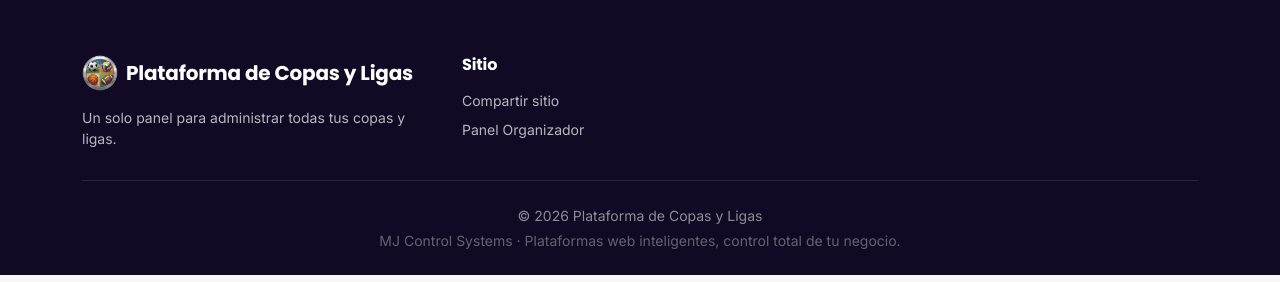
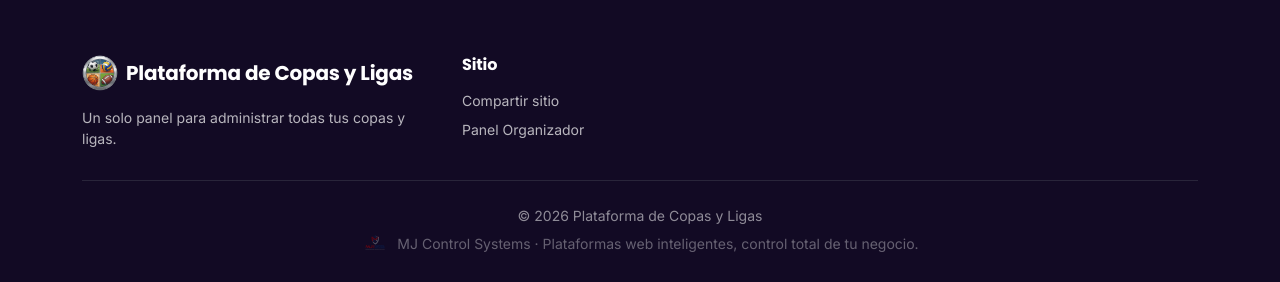
Before and after one commit to sagastumejosue71-oss/basketball_app, a PHP site: page / in a window 1280 px wide. Shown: the part 1185-1467 px from the top of the page. Run offline with PHP 8.4, Linux system fonts and the light colour scheme; some libraries are stand-ins or nearby versions.

Commit message:
Agregar logo de MJ Control Systems al footer del sitio

```diff
--- a/includes/layout_bottom.php
+++ b/includes/layout_bottom.php
@@ -50,7 +50,10 @@
         </div>
         <hr class="border-secondary opacity-25 my-4">
         <p class="small text-center mb-1 opacity-75">© <?= date('Y') ?> <?= e($torneo['nombre'] ?? 'Plataforma de Copas y Ligas') ?><?= $torneo ? ' · ' . e($torneo['subtitulo']) : '' ?></p>
-        <p class="small text-center mb-0 opacity-50">MJ Control Systems · Plataformas web inteligentes, control total de tu negocio.</p>
+        <div class="d-flex align-items-center justify-content-center gap-2 opacity-50">
+            <img src="<?= url('assets/img/logo-empresa.png') ?>" alt="MJ Control Systems" height="28" width="28" style="object-fit:contain;">
+            <p class="small mb-0">MJ Control Systems · Plataformas web inteligentes, control total de tu negocio.</p>
+        </div>
     </div>
 </footer>
 
```
Also changed, not shown: assets/img/logo-empresa.png (added).
